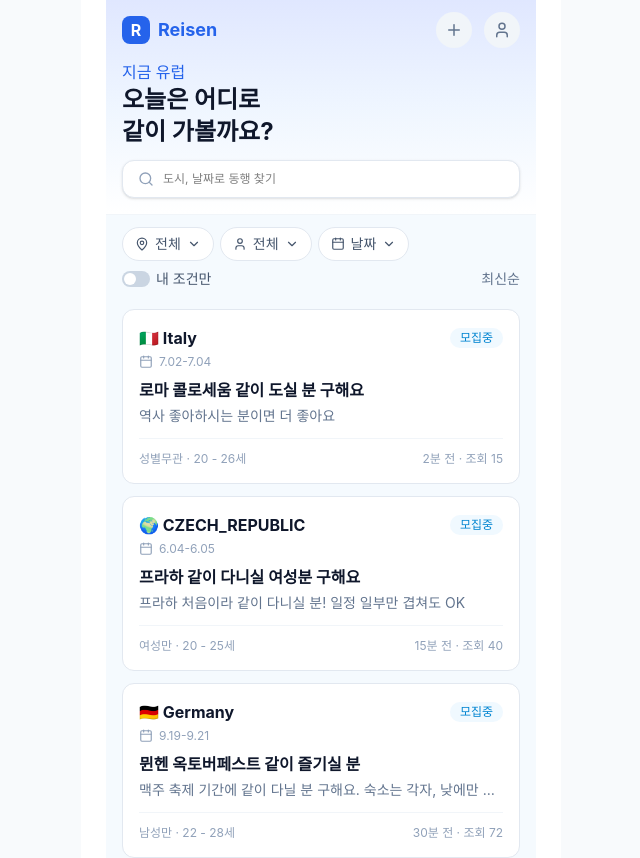
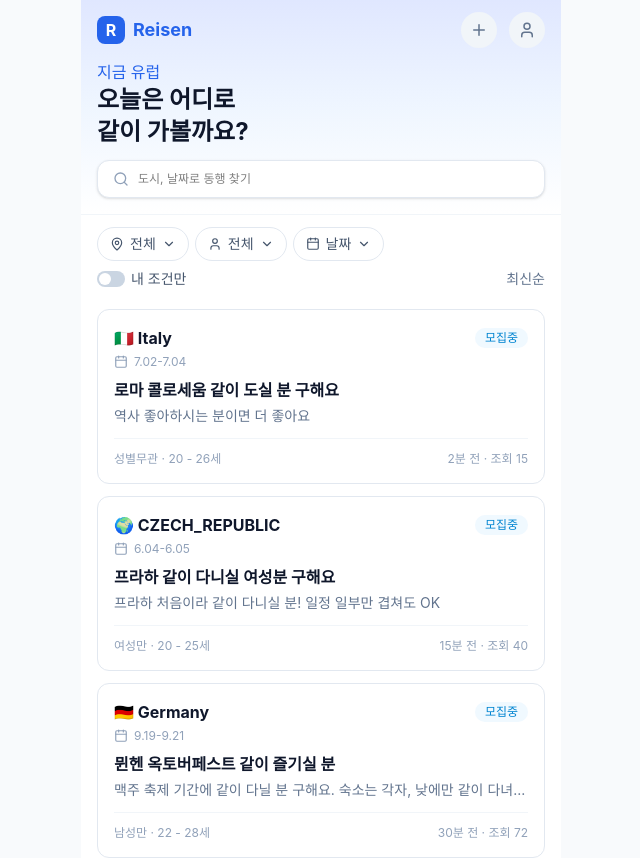
Before and after one commit to ExchangeStudentReisen/FE, a React (Vite) app: page /feed in a window 1280 px wide. Shown: the top 858 px of the page, without its empty margins (319-959 px from the left). Built offline with nearby package versions, Linux system fonts and the light colour scheme.

Commit message:
feat: delete root padding

```diff
--- a/src/features/feed/FeedPage.tsx
+++ b/src/features/feed/FeedPage.tsx
@@ -65,7 +65,7 @@ export function FeedPage() {
   }
 
   return (
-    <div className="mx-auto min-h-screen max-w-107.5 bg-[#F5FAFE] pb-8">
+    <div className="pb-8">
       <div className="bg-linear-to-b from-indigo-100 via-blue-50 to-white border-b border-slate-100">
         <Header />
         <header className="px-4 pb-4">
```
